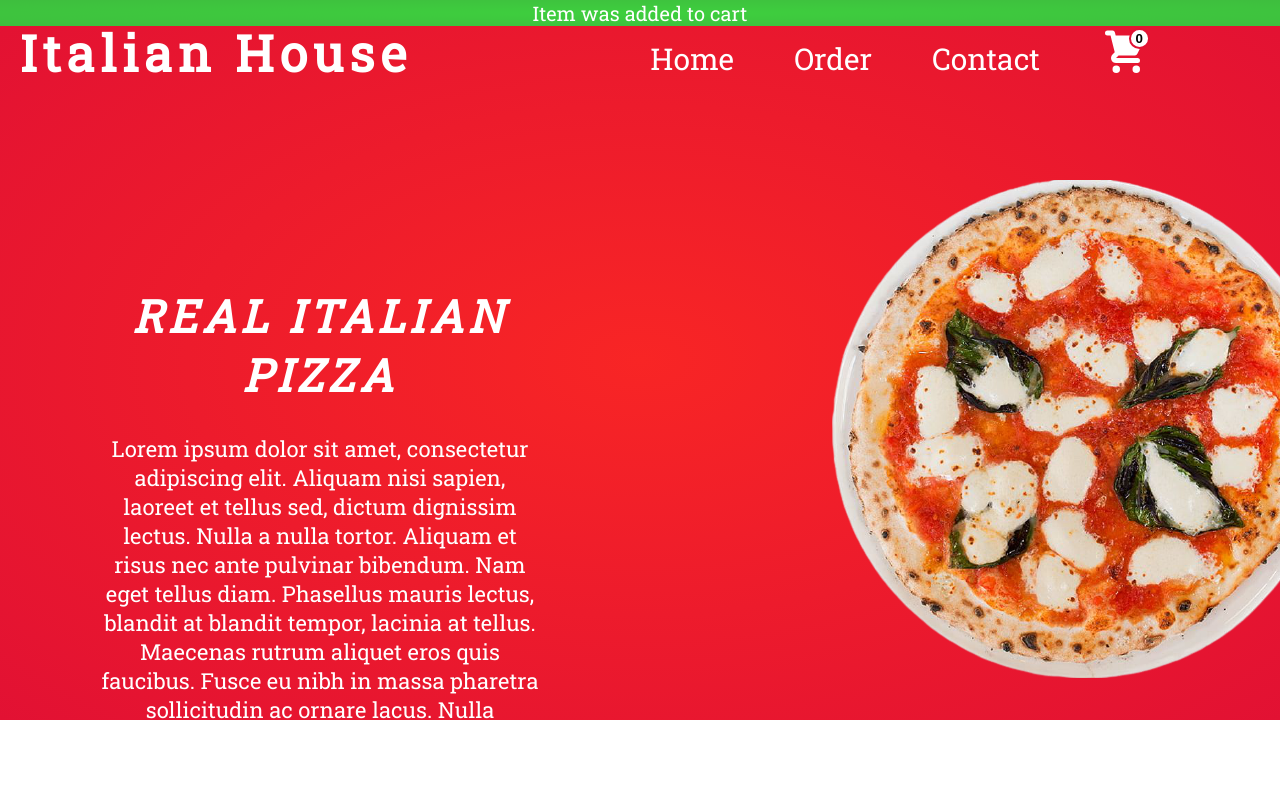
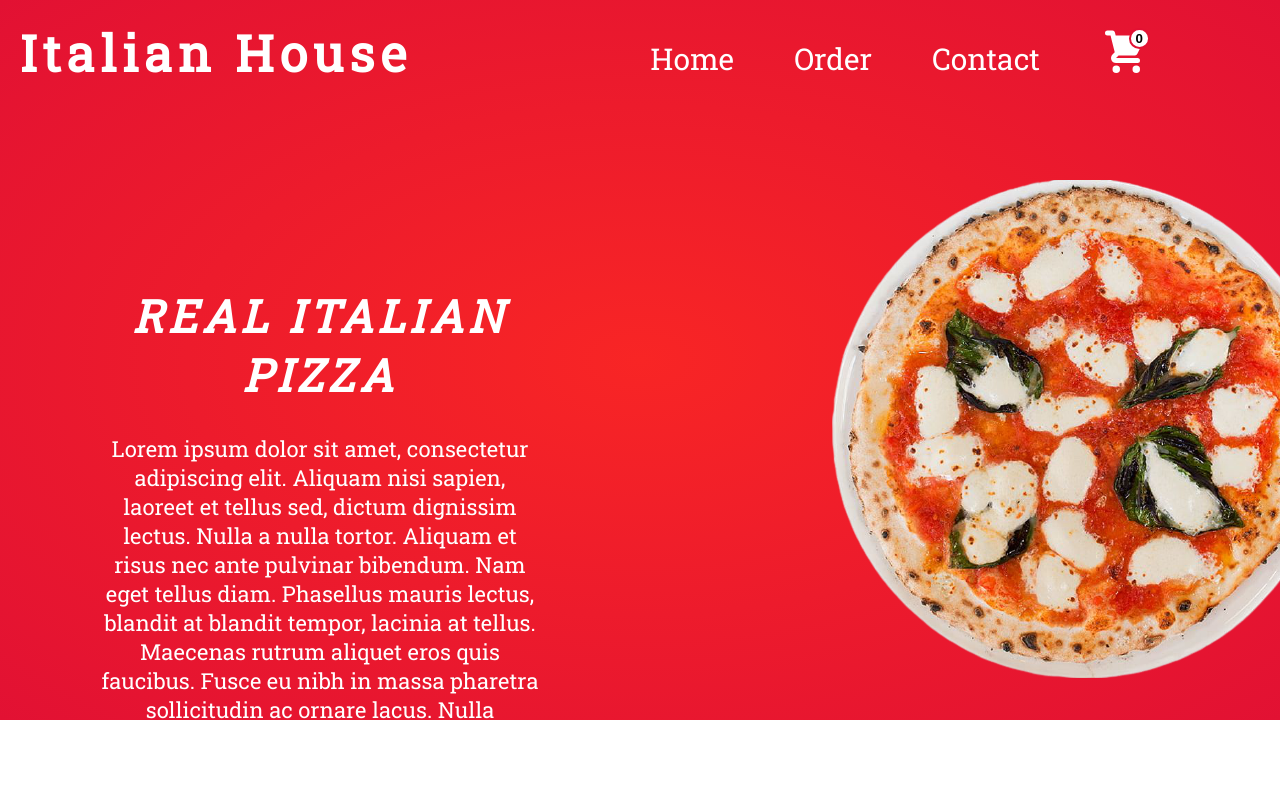
Before and after one commit to maciejwojtkowiak/italianhouse, a React (Create React App) app: page / in a window 1280 px wide. Shown: the top 800 px of the page. Built offline with nearby package versions, Linux system fonts and the light colour scheme; no server answers.

Commit message:
notifications shows and hides now

```diff
--- a/src/App.js
+++ b/src/App.js
@@ -6,9 +6,9 @@ import {useSelector, useDispatch} from 'react-redux'
 import Cart from './components/Cart/Cart';
 import Overlay from './components/UI/Overlay';
 import About from './components/About/About'
-import {fetchCartData} from './store/cart-actions'
-import { sendData } from './store/cart-actions'
+import {fetchCartData, sendData, hideNotification  } from './store/cart-actions'
 import Notification from './components/UI/Notification'
+import { uiActions } from './store/ui-slice';
 
 let isInitial = true
 function App() {
@@ -16,9 +16,11 @@ function App() {
   const isShown = useSelector(state => state.cart.cartIsShown)
   const cart = useSelector(state => state.cart)
   const notification = useSelector(state => state.ui.notification)
+  const notificationIsShown = useSelector(state => state.ui.notificationIsShown)
 
   useEffect(() => {
     dispatch(fetchCartData())
+
   }, [dispatch])
 
   useEffect(() => {
@@ -29,6 +31,7 @@ function App() {
 
     if (cart.changed) {
       dispatch(sendData(cart))
+      setTimeout(() => {dispatch(uiActions.hideNotification())}, 1000)
     }
 
   }, [dispatch, cart])
@@ -36,7 +39,7 @@ function App() {
 
   return (
     <React.Fragment>
-        <Notification message={notification.message}  />
+        {notificationIsShown && <Notification message={notification.message}  />}
         <Hero />
         <Meals />
         <About />
--- a/src/store/cart-actions.js
+++ b/src/store/cart-actions.js
@@ -14,6 +14,7 @@ export const fetchCartData = () => {
             const data = await fetchCart()
             dispatch(cartActions.replaceCart(data.cartItems || []))
             dispatch(cartActions.setFetchedTotalAmount(data.totalAmount || 0))
+            dispatch(uiActions.showNotification('cart fetched'))
 
           } catch (err) {
             console.log(err)
@@ -49,3 +50,10 @@ export const sendData = (cart) => {
               }
     }
 }
+
+
+export const hideNotification = () => {
+    return async (dispatch) => {
+        dispatch(uiActions.hideNotification)
+    }
+}
```
